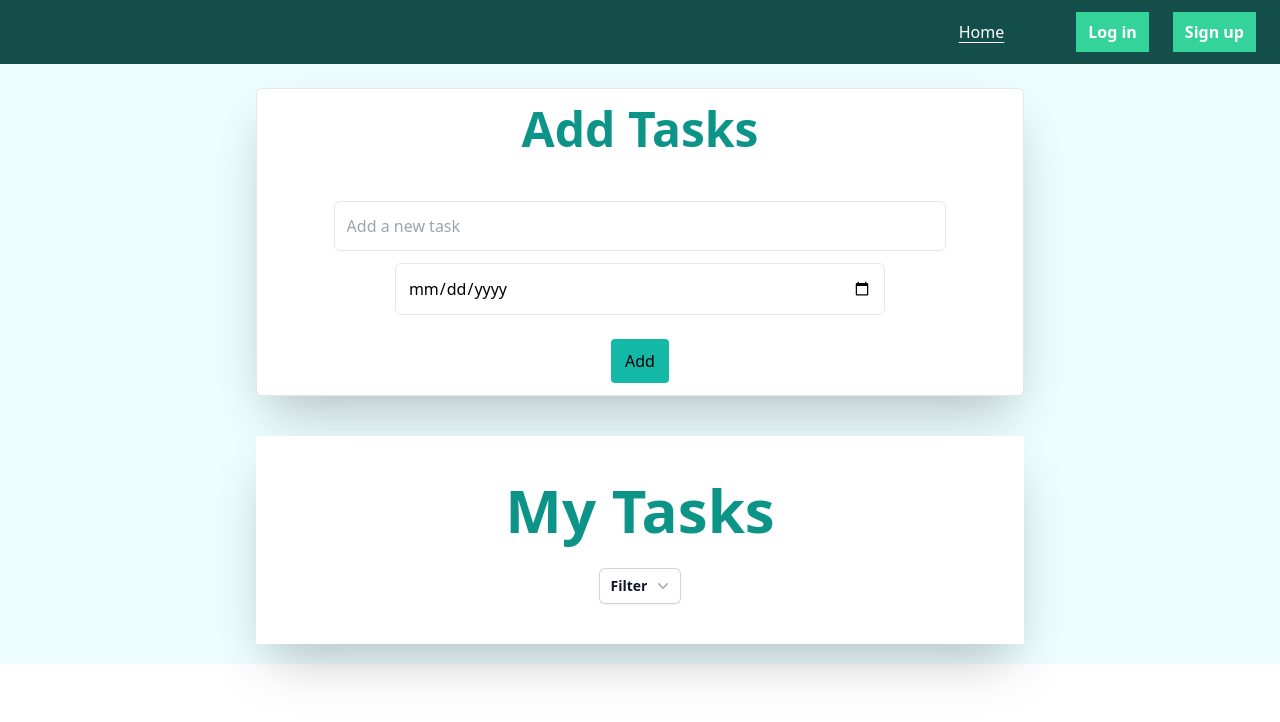
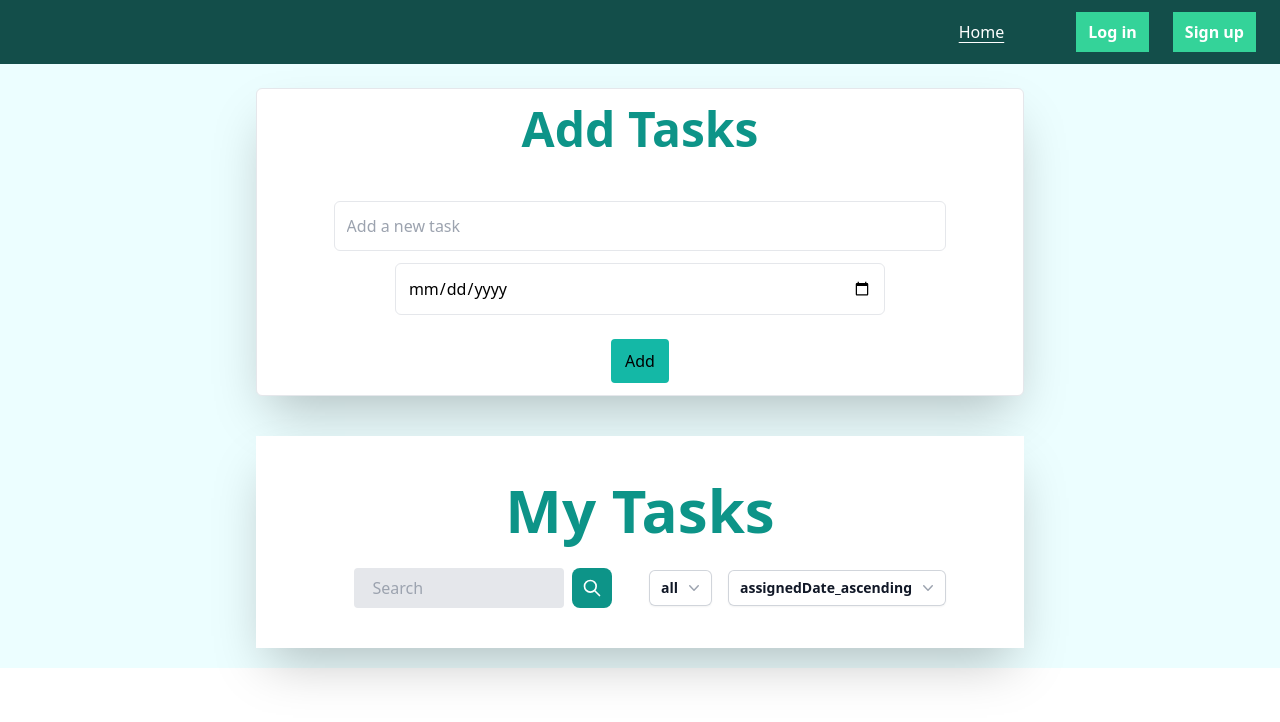
Before and after one commit to sujal3011/task_manager_frontend, a React (Create React App) app: page /1/tasks in a window 1280 px wide. Shown: the top 722 px of the page. Built offline with nearby package versions, Linux system fonts and the light colour scheme; no server answers.

Commit message:
added functionality to sort tasks based on duedate and assigned date

```diff
--- a/src/components/Tasks.js
+++ b/src/components/Tasks.js
@@ -7,21 +7,32 @@ const Tasks = () => {
   const context = useContext(taskContext);
   const { tasks, getTasks, addTask, editTaskStatus, deleteTask } = context;
   const [task, setTask] = useState({ description: "", dueDate: Date.now });
-  const [dropdownopen, setDropdownopen] = useState(false);  //This state is for the dropdown menu to filter tasks
+  const [dropdownfilteropen, setDropdownfilteropen] = useState(false);  //This state is for the dropdown menu to filter tasks
+  const [dropdownsortopen, setDropdownsortopen] = useState(false);
+  const [taskstatus, setTaskstatus] = useState("all");
+  const [taskorder, setTaskorder] = useState("assignedDate_ascending");
 
-  const handleDropDownClick=()=>{
-    setDropdownopen(!dropdownopen);
+  const handleDropDownFilterClick = () => {
+    setDropdownfilteropen(!dropdownfilteropen);
+  }
+
+  const handleDropDownSortClick = () => {
+    setDropdownsortopen(!dropdownsortopen);
   }
 
   const { list_id } = useParams();
 
-  const handleStatusSelect=(status)=>{
-    getTasks(list_id,status);
-    setDropdownopen(false);
+  const handleStatusSelect = (status) => {
+    //getTasks(list_id, status);
+    setTaskstatus(status);
+    setDropdownfilteropen(false);
   }
 
+  const handleSortSelect = (order) => {
+    setTaskorder(order);
+    setDropdownsortopen(false);
 
-
+  }
 
   const onChange = (e) => {
     setTask({ ...task, [e.target.name]: e.target.value });
@@ -51,8 +62,10 @@ const Tasks = () => {
   }
 
   useEffect(() => {
-    getTasks(list_id);
-  }, []);
+
+    getTasks(list_id,taskstatus,taskorder);
+
+  }, [taskstatus,taskorder]);
 
   return (
 
@@ -82,15 +95,30 @@ const Tasks = () => {
 
         <div className='flex flex-col items-center justify-center bg-white shadow-2xl w-11/12 sm:w-3/5 mb-5'>
 
-          <div className='flex  rounded-t items-center justify-center px-3 py-3 w-11/12 mt-4 '>
+          <div className='flex rounded-t items-center justify-center px-3 py-3 w-11/12 mt-4 '>
             <h1 className="my-4 text-xl font-extrabold text-teal-600 md:text-5xl lg:text-6xl">My Tasks</h1>
           </div>
 
 
-          <div className="relative inline-block text-left">
+          <div className='flex items-center justify-center w-11/12'>
+
+            <div className='flex items-center justify-center'>
+
+              <div className="md:w-2/3">
+                <input className="bg-gray-200 appearance-none border-2 border-gray-200 rounded w-full py-2 px-4 text-gray-700 leading-tight focus:outline-none focus:bg-white " id="inline-full-name" type="text" placeholder='Search' />
+              </div>
+
+              <button type="submit" className="p-2.5 ml-2 text-sm font-medium text-white bg-teal-600 rounded-lg hover:bg-teal-800 focus:ring-4 focus:outline-none focus:ring-blue-300 dark:bg-teal-600 dark:hover:bg-teal-700 dark:focus:ring-teal-800">
+                <svg className="w-5 h-5" fill="none" stroke="currentColor" viewBox="0 0 24 24" xmlns="http://www.w3.org/2000/svg"><path strokeLinecap="round" strokeLinejoin="round" strokeWidth="2" d="M21 21l-6-6m2-5a7 7 0 11-14 0 7 7 0 0114 0z"></path></svg>
+                <span className="sr-only">Search</span>
+              </button>
+
+            </div>
+
+            <div className="relative inline-block text-left mx-2">
               <div>
-              <button type="button" className="inline-flex w-full justify-center gap-x-1.5 rounded-md bg-white px-3 py-2 text-sm font-semibold text-gray-900 shadow-sm ring-1 ring-inset ring-gray-300 hover:bg-gray-50" id="menu-button" aria-expanded="true" aria-haspopup="true" onClick={handleDropDownClick}>
-                Filter
+                <button type="button" className="inline-flex w-full justify-center gap-x-1.5 rounded-md bg-white px-3 py-2 text-sm font-semibold text-gray-900 shadow-sm ring-1 ring-inset ring-gray-300 hover:bg-gray-50" id="menu-button" aria-expanded="true" aria-haspopup="true" onClick={handleDropDownFilterClick}>
+                  {taskstatus}
                   <svg className="-mr-1 h-5 w-5 text-gray-400" viewBox="0 0 20 20" fill="currentColor" aria-hidden="true">
                     <path fillRule="evenodd" d="M5.23 7.21a.75.75 0 011.06.02L10 11.168l3.71-3.938a.75.75 0 111.08 1.04l-4.25 4.5a.75.75 0 01-1.08 0l-4.25-4.5a.75.75 0 01.02-1.06z" clipRule="evenodd" />
                   </svg>
@@ -98,13 +126,13 @@ const Tasks = () => {
               </div>
 
               {
-              dropdownopen &&  <div className="absolute right-0 z-10 mt-2 w-56 origin-top-right rounded-md bg-white shadow-lg ring-1 ring-black ring-opacity-5 focus:outline-none" role="menu" aria-orientation="vertical" aria-labelledby="menu-button" tabIndex="-1">
+                dropdownfilteropen && <div className="absolute right-0 z-10 mt-2 w-56 origin-top-right rounded-md bg-white shadow-lg ring-1 ring-black ring-opacity-5 focus:outline-none" role="menu" aria-orientation="vertical" aria-labelledby="menu-button" tabIndex="-1">
                   <div className="py-1" role="none">
 
-                <button className="text-gray-700 block px-4 py-2 text-sm w-full text-left hover:bg-gray-300" role="menuitem" tabIndex="-1" id="menu-item-0"  onClick={()=>{handleStatusSelect("all")}}>All</button>
-                <button className="text-gray-700 block px-4 py-2 text-sm w-full text-left hover:bg-gray-300" role="menuitem" tabIndex="-1" id="menu-item-1"  onClick={()=>{handleStatusSelect("completed")}}>Completed</button>
-                <button className="text-gray-700 block px-4 py-2 text-sm w-full text-left hover:bg-gray-300" role="menuitem" tabIndex="-1" id="menu-item-2"  onClick={()=>{handleStatusSelect("active")}}>Active</button>
-                <button className="text-gray-700 block px-4 py-2 text-sm w-full text-left hover:bg-gray-300" role="menuitem" tabIndex="-1" id="menu-item-2"  onClick={()=>{handleStatusSelect("pending")}}>Pending</button>
+                    <button className="text-gray-700 block px-4 py-2 text-sm w-full text-left hover:bg-gray-300" role="menuitem" tabIndex="-1" id="menu-item-0" onClick={() => { handleStatusSelect("all") }}>All</button>
+                    <button className="text-gray-700 block px-4 py-2 text-sm w-full text-left hover:bg-gray-300" role="menuitem" tabIndex="-1" id="menu-item-1" onClick={() => { handleStatusSelect("completed") }}>Completed</button>
+                    <button className="text-gray-700 block px-4 py-2 text-sm w-full text-left hover:bg-gray-300" role="menuitem" tabIndex="-1" id="menu-item-2" onClick={() => { handleStatusSelect("active") }}>Active</button>
+                    <button className="text-gray-700 block px-4 py-2 text-sm w-full text-left hover:bg-gray-300" role="menuitem" tabIndex="-1" id="menu-item-2" onClick={() => { handleStatusSelect("pending") }}>Pending</button>
 
 
                   </div>
@@ -114,6 +142,39 @@ const Tasks = () => {
 
 
             </div>
+
+            <div className="relative inline-block text-left mx-2">
+              <div>
+                <button type="button" className="inline-flex w-full justify-center gap-x-1.5 rounded-md bg-white px-3 py-2 text-sm font-semibold text-gray-900 shadow-sm ring-1 ring-inset ring-gray-300 hover:bg-gray-50" id="menu-button" aria-expanded="true" aria-haspopup="true" onClick={handleDropDownSortClick}>
+                  {taskorder}
+                  <svg className="-mr-1 h-5 w-5 text-gray-400" viewBox="0 0 20 20" fill="currentColor" aria-hidden="true">
+                    <path fillRule="evenodd" d="M5.23 7.21a.75.75 0 011.06.02L10 11.168l3.71-3.938a.75.75 0 111.08 1.04l-4.25 4.5a.75.75 0 01-1.08 0l-4.25-4.5a.75.75 0 01.02-1.06z" clipRule="evenodd" />
+                  </svg>
+                </button>
+              </div>
+
+              {
+                dropdownsortopen && <div className="absolute right-0 z-10 mt-2 w-56 origin-top-right rounded-md bg-white shadow-lg ring-1 ring-black ring-opacity-5 focus:outline-none" role="menu" aria-orientation="vertical" aria-labelledby="menu-button" tabIndex="-1">
+                  <div className="py-1" role="none">
+
+                    <button className="text-gray-700 block px-4 py-2 text-sm w-full text-left hover:bg-gray-300" role="menuitem" tabIndex="-1" id="menu-item-0" onClick={()=>{handleSortSelect("assignedDate_ascending")}}>Added Date (ascending)</button>
+                    <button className="text-gray-700 block px-4 py-2 text-sm w-full text-left hover:bg-gray-300" role="menuitem" tabIndex="-1" id="menu-item-1" onClick={()=>{handleSortSelect("assignedDate_descending")}}>Added Date (descending)</button>
+                    <button className="text-gray-700 block px-4 py-2 text-sm w-full text-left hover:bg-gray-300" role="menuitem" tabIndex="-1" id="menu-item-1" onClick={()=>{handleSortSelect("dueDate_ascending")}}>Due Date (ascending)</button>
+                    <button className="text-gray-700 block px-4 py-2 text-sm w-full text-left hover:bg-gray-300" role="menuitem" tabIndex="-1" id="menu-item-1" onClick={()=>{handleSortSelect("dueDate_descending")}}>Due Date (descending)</button>
+
+
+
+                  </div>
+                </div>
+
+              }
+
+
+            </div>
+
+          </div>
+
+
 
 
           <div className='flex flex-col items-center justify-center px-3 py-3 mb-4 w-11/12 '>
--- a/src/context/tasks/TaskState.js
+++ b/src/context/tasks/TaskState.js
@@ -7,8 +7,8 @@ const TaskState = (props) => {
 
     //Fetching all tasks
 
-    const getTasks = async (list_id,status="all") => {
-        const response = await fetch(`${host}/tasks/${list_id}/gettasks?status=${status}`, {
+    const getTasks = async (list_id,status="all",order="assignedDate_ascending") => {
+        const response = await fetch(`${host}/tasks/${list_id}/gettasks?status=${status}&order=${order}`, {
             method: 'GET',
             headers: {
                 'Content-Type': 'application/json',
```
Lines whose indentation alone changed are shown as unchanged.
